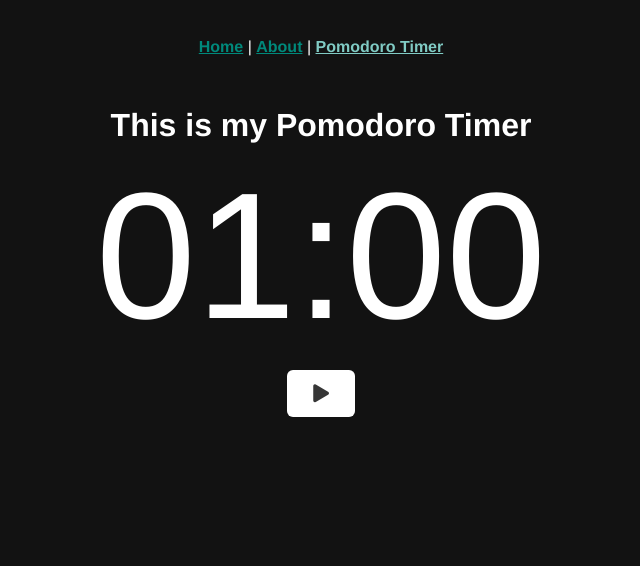
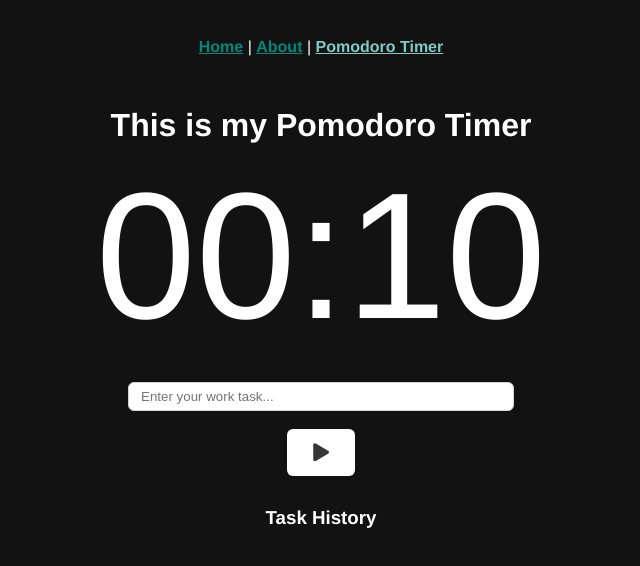
Before and after one commit to erikaksland15/vue.erikaksland.com, a Vue app: page /pomodoro-timer in a window 1280 px wide. Shown: the top 566 px of the page, without its empty margins (319-959 px from the left). Built offline with nearby package versions, Linux system fonts and the light colour scheme.

Commit message:
pre-organized finalization

```diff
--- a/demo_create_db.js
+++ b/demo_create_db.js
@@ -28,7 +28,6 @@ con.connect(function(error)
   var sqlCreateTable = "CREATE TABLE " + dbName + ".timer_data " +
                        "(id INT(11) AUTO_INCREMENT PRIMARY KEY, " +
                         "task_description VARCHAR(255), " +
-                        "task_completed int(1), " +
                         "created_at VARCHAR(255), " +
                         "end_time VARCHAR(255))";
   con.query(sqlCreateTable, function (error, result)
--- a/src/components/webpages/PomodoroTimerBody.vue
+++ b/src/components/webpages/PomodoroTimerBody.vue
@@ -6,7 +6,16 @@
         <span id="middle">:</span>
         <span id="seconds">{{ seconds }}</span>
       </div>
-      <div id="clock-actions">
+      <div id="pomodoro-timer-input">
+        <input
+          type="text"
+          id="task-description"
+          minlength="4"
+          maxlength="255"
+          placeholder="Enter your work task..."
+        />
+      </div>
+      <div id="pomodoro-timer-actions">
         <button
           id="timer-start"
           class="button-action"
@@ -33,6 +42,14 @@
         </button>
       </div>
     </div>
+    <div id="task-history">
+      <h3>Task History</h3>
+      <ul id="task-history-list">
+        <li v-for="task in tasks" :key="task.id">
+          {{ task.task_description }}
+        </li>
+      </ul>
+    </div>
   </div>
 </template>
 
@@ -41,16 +58,35 @@ export default {
   name: "PomodoroTimerBody",
   data() {
     return {
+      //workTimeDefault: 25 * 60,
+      //breakTimeDefault: 5 * 60,
+      //totalTime: 25 * 60,
+      workTimeDefault: 1 * 10,
+      breakTimeDefault: 1 * 2,
+      totalTime: 1 * 10,
       timer: null,
-      totalTime: 1 * 60,
-      resetButton: false
+      resetButton: false,
+      isBreak: false,
+      taskIdCounter: 1,
+      tasks: []
     };
   },
   // ========================
   methods: {
     startTimer: function() {
-      this.timer = setInterval(() => this.countdown(), 1000);
-      this.resetButton = true;
+      var shouldStartTimer = this.checkTaskInput();
+      if (shouldStartTimer === true) {
+        document.getElementById("task-description").disabled = true;
+        this.timer = setInterval(() => this.countdown(), 1000);
+        this.resetButton = true;
+      }
+    },
+    startBreak: function() {
+      this.pauseTimer();
+      this.totalTime = this.breakTimeDefault;
+      alert("Good Work! Time to take a break.");
+      this.startTimer();
+      this.isBreak = true;
     },
     pauseTimer: function() {
       clearInterval(this.timer);
@@ -58,7 +94,17 @@ export default {
       this.resetButton = true;
     },
     resetTimer: function() {
-      this.totalTime = 25 * 60;
+      if (this.isBreak == true) {
+        if (this.totalTime > 0) {
+          alert("Sure, you can cut your break short I guess... Back to work!");
+        } else {
+          alert("Break time's up! Back to work.");
+        }
+        this.isBreak = false;
+      }
+      this.recordTaskAndReset();
+      // Reset Timer defaults
+      this.totalTime = this.workTimeDefault;
       clearInterval(this.timer);
       this.timer = null;
       this.resetButton = false;
@@ -67,12 +113,49 @@ export default {
       return (time < 10 ? "0" : "") + time;
     },
     countdown: function() {
-      if (this.totalTime >= 1) {
+      if (this.totalTime > 0) {
         this.totalTime--;
+      } else if (this.totalTime == 0 && this.isBreak == false) {
+        this.startBreak();
       } else {
-        this.totalTime = 0;
         this.resetTimer();
       }
+    },
+    checkTaskInput: function() {
+      var isValid = false;
+      var taskDescription = document.getElementById("task-description").value;
+
+      // Check for valid description length
+      // Throw alert if setting to a default or to indicate invalid input
+      if (taskDescription.length >= 4) {
+        isValid = true;
+      } else {
+        if (taskDescription == null || taskDescription == "") {
+          alert(
+            "No Task Description provided. We'll set it to a default description for ya."
+          );
+          document.getElementById("task-description").value = "Work";
+          isValid = true;
+        } else {
+          alert(
+            "Please enter a valid Task Description (Between 4 and 255 characters.)"
+          );
+        }
+      }
+
+      return isValid;
+    },
+    recordTaskAndReset: function() {
+      // Create task and add Task to list
+      var taskToAdd = {
+        id: this.taskIdCounter,
+        task_description: document.getElementById("task-description").value
+      };
+      this.tasks.splice(0, 0, taskToAdd);
+      // Reset Input fields and increment ID Counter by 1
+      document.getElementById("task-description").disabled = false;
+      document.getElementById("task-description").value = "";
+      this.taskIdCounter++;
     }
   },
   // ========================
@@ -95,7 +178,17 @@ export default {
 #pomodoro-timer {
   font-size: 180px;
   line-height: 1;
-  margin-bottom: 24px;
+  margin-bottom: 36px;
+}
+#pomodoro-timer-input {
+  margin-bottom: 18px;
+}
+#task-description {
+  display: inline-block;
+  width: 360px;
+  padding: 6px 12px;
+  border: 1px solid #d3d3d3;
+  border-radius: 6px;
 }
 .button-action {
   font-size: 18px;
@@ -107,4 +200,8 @@ export default {
   border-color: transparent;
   border-radius: 6px;
 }
+#task-history-list {
+  list-style: none;
+  padding-left: 0;
+}
 </style>
```
